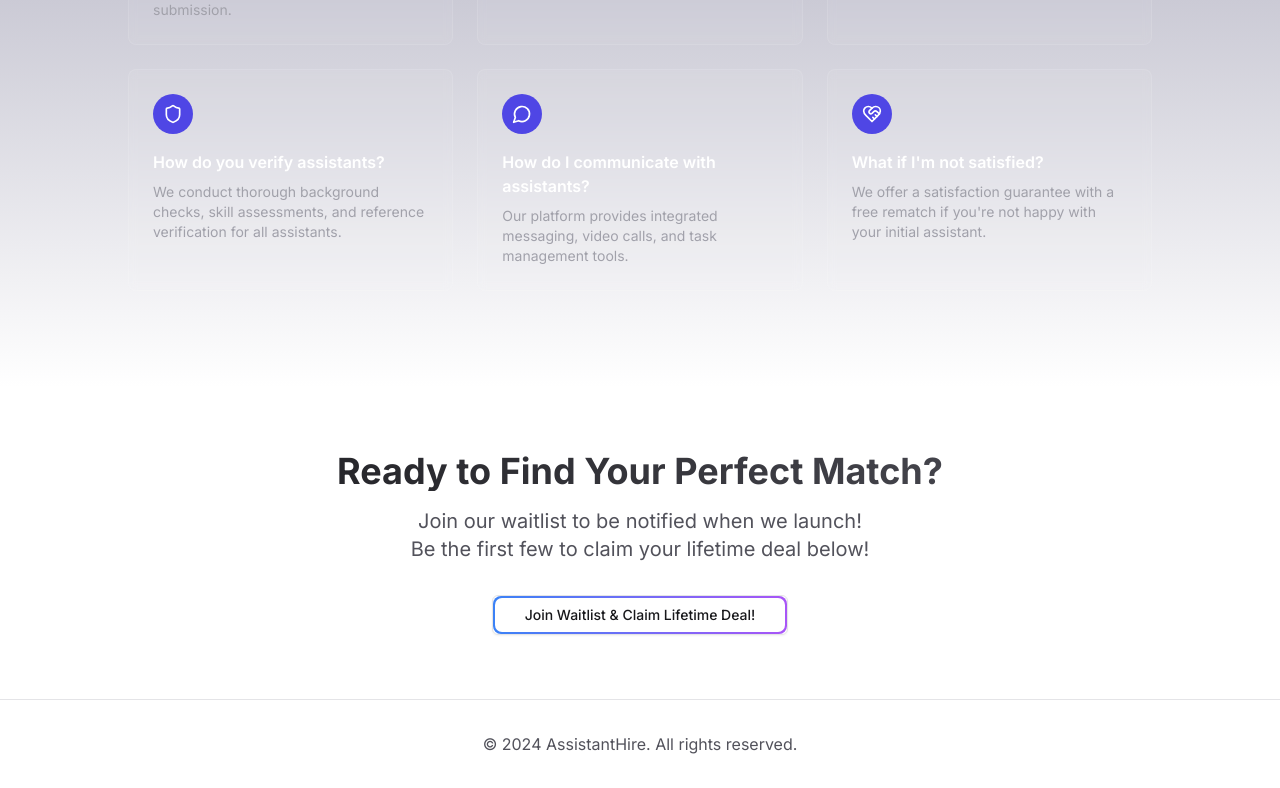
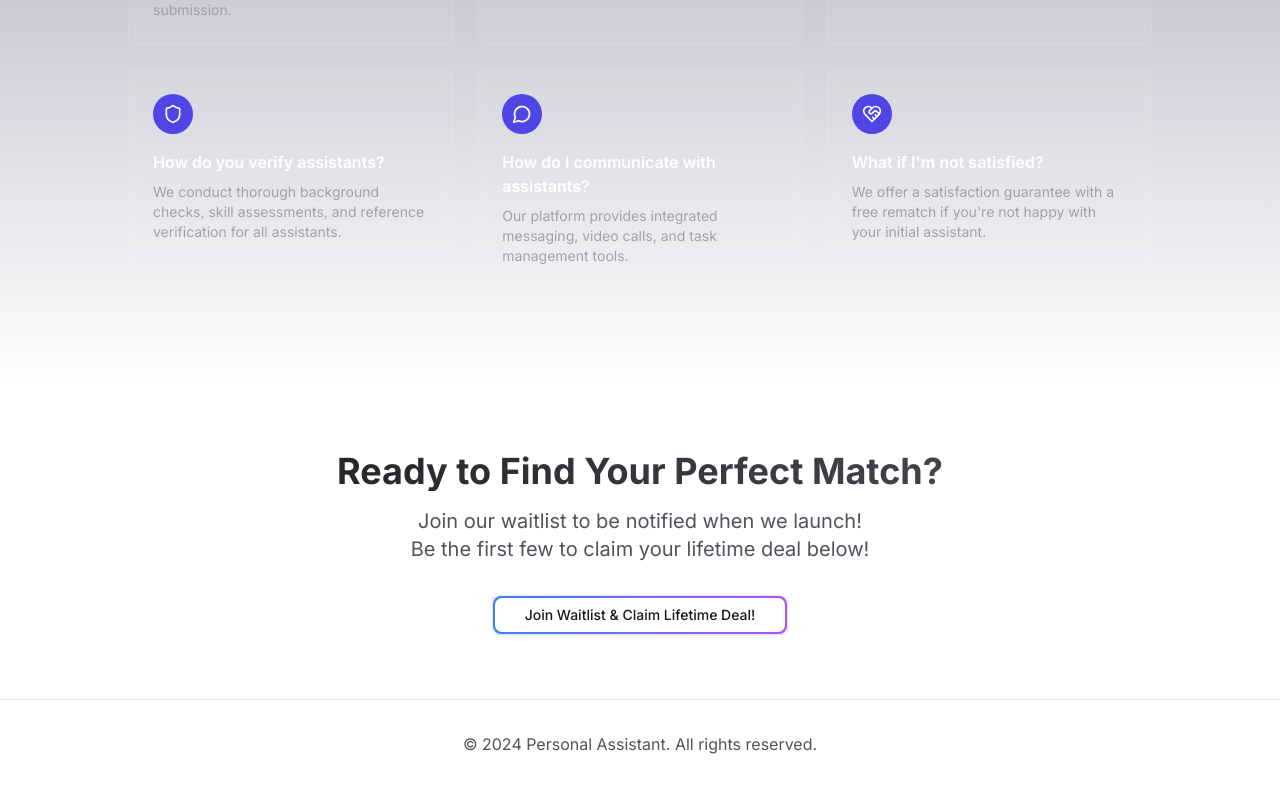
Before and after one commit to PikachuUsedSurf/pa-landing, a Next.js app: page / in a window 1280 px wide. Shown: the part 2095-2883 px from the top of the page. Built offline with nearby package versions, Linux system fonts and the light colour scheme; no server answers; the database is empty.

Commit message:
changes on footer

```diff
--- a/app/components/Footer.tsx
+++ b/app/components/Footer.tsx
@@ -7,7 +7,7 @@ const Footer: React.FC = () => {
     <footer className="bg-white dark:bg-zinc-950 border-t border-zinc-200 dark:border-zinc-800 py-8">
       <div className="container mx-auto px-4">
         <p className="text-center text-zinc-600 dark:text-zinc-400">
-          &copy; {currentYear} AssistantHire. All rights reserved.
+          &copy; {currentYear} Personal Assistant. All rights reserved.
         </p>
       </div>
     </footer>
```
